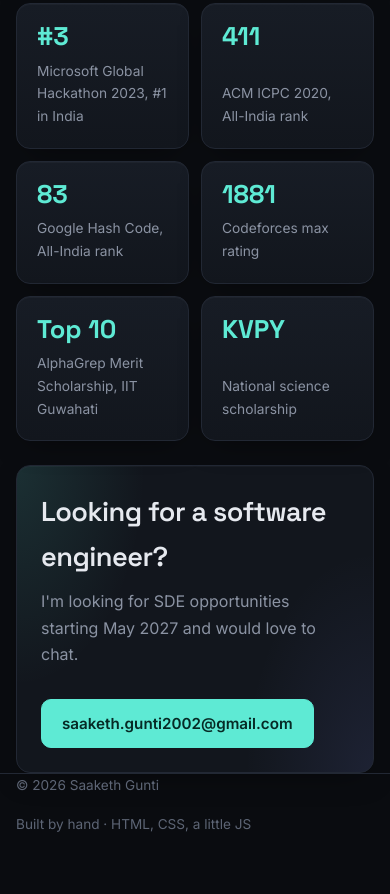
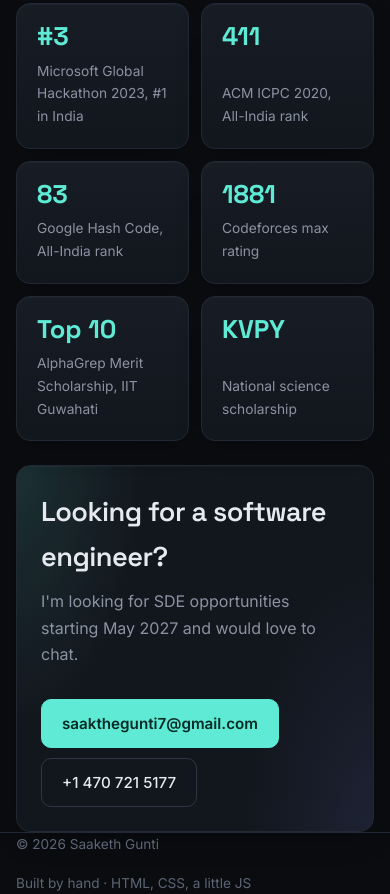
Before and after one commit to sgunti137/sgunti137.github.io, a plain HTML site: page index.html in a window 390 px wide. Shown: the part 7268-8162 px from the top of the page. Before the commit the page ends 8103 px from the top, so only its background shows below. Drawn offline with Linux system fonts and the light colour scheme.

Commit message:
Update contact email, add phone, Get in touch scrolls to contact
Co-Authored-By: Claude Opus 5.5 <noreply@anthropic.com>

```diff
--- a/index.html
+++ b/index.html
@@ -45,7 +45,7 @@
         <p class="lede">I spent three years at Microsoft building Log Intelligence end to end, a service that catches outages early for 70+ internal teams. Now I'm doing an MS at Georgia Tech, working on distributed LLM systems. I like hard problems, and I use AI coding agents daily while owning the design and every change that ships.</p>
         <div class="cta">
           <a class="btn primary" href="#work">See my work</a>
-          <a class="btn" href="mailto:saaketh.gunti2002@gmail.com">Get in touch</a>
+          <a class="btn" href="#contact">Get in touch</a>
           <a class="icon-link" href="https://github.com/sgunti137" target="_blank" rel="noopener" aria-label="GitHub"><svg viewBox="0 0 24 24" width="20" height="20" fill="currentColor"><path d="M12 .5a11.5 11.5 0 0 0-3.6 22.4c.6.1.8-.3.8-.6v-2c-3.2.7-3.9-1.5-3.9-1.5-.5-1.3-1.3-1.7-1.3-1.7-1-.7.1-.7.1-.7 1.2.1 1.8 1.2 1.8 1.2 1 1.8 2.8 1.3 3.5 1 .1-.8.4-1.3.7-1.6-2.6-.3-5.3-1.3-5.3-5.7 0-1.3.4-2.3 1.2-3.1-.1-.3-.5-1.5.1-3.1 0 0 1-.3 3.2 1.2a11 11 0 0 1 5.8 0C17.3 4.3 18.3 4.6 18.3 4.6c.6 1.6.2 2.8.1 3.1.8.8 1.2 1.9 1.2 3.1 0 4.4-2.7 5.4-5.3 5.7.4.4.8 1.1.8 2.2v3.2c0 .3.2.7.8.6A11.5 11.5 0 0 0 12 .5Z"/></svg></a>
           <a class="icon-link" href="https://www.linkedin.com/in/saaketh-gunti" target="_blank" rel="noopener" aria-label="LinkedIn"><svg viewBox="0 0 24 24" width="20" height="20" fill="currentColor"><path d="M20.4 20.5h-3.6v-5.6c0-1.3 0-3-1.8-3s-2.1 1.4-2.1 2.9v5.7H9.4V9h3.4v1.6c.5-.9 1.6-1.8 3.4-1.8 3.6 0 4.3 2.4 4.3 5.5v6.2ZM5.3 7.4a2.1 2.1 0 1 1 0-4.2 2.1 2.1 0 0 1 0 4.2ZM7.1 20.5H3.5V9h3.6v11.5ZM22.2 0H1.8C.8 0 0 .8 0 1.7v20.6c0 .9.8 1.7 1.8 1.7h20.4c1 0 1.8-.8 1.8-1.7V1.7C24 .8 23.2 0 22.2 0Z"/></svg></a>
         </div>
@@ -227,7 +227,8 @@
           <p>I'm looking for SDE opportunities starting May 2027 and would love to chat.</p>
         </div>
         <div class="cta">
-          <a class="btn primary" href="mailto:saaketh.gunti2002@gmail.com">saaketh.gunti2002@gmail.com</a>
+          <a class="btn primary" href="mailto:saakthegunti7@gmail.com">saakthegunti7@gmail.com</a>
+          <a class="btn" href="tel:+14707215177">+1 470 721 5177</a>
         </div>
       </div>
     </section>
```
